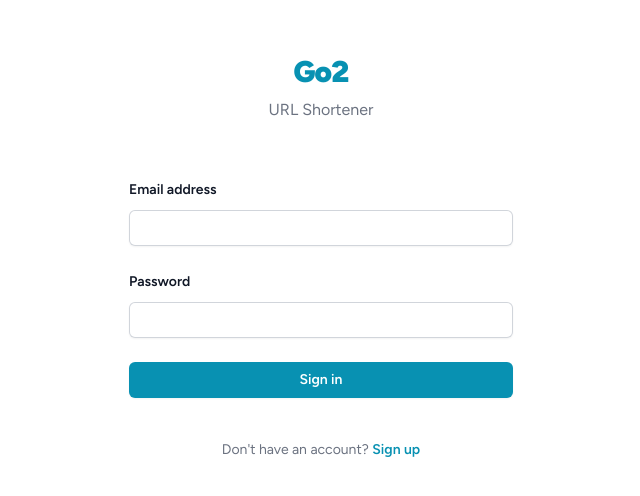
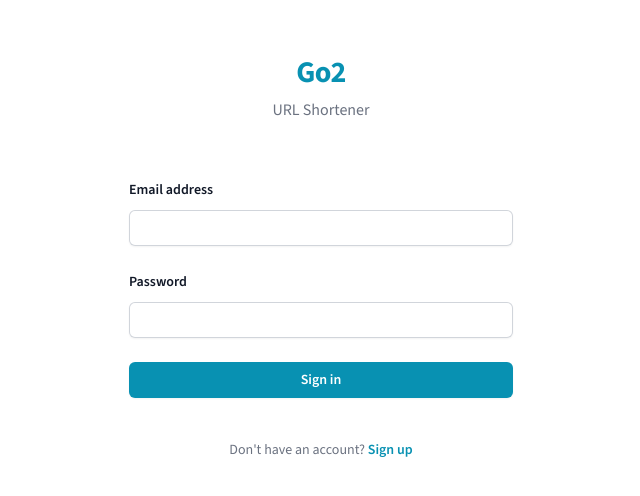
Before and after one commit to Sanket2004/mysql-node-url-shortener-frontend, a React (Vite) app: page /login in a window 1280 px wide. Shown: the part 162-658 px from the top of the page, without its empty margins (319-959 px from the left). Built offline with nearby package versions, Linux system fonts and the light colour scheme; no server answers.

Commit message:
font changed

```diff
--- a/index.html
+++ b/index.html
@@ -1,6 +1,5 @@
-<!doctype html>
+<!DOCTYPE html>
 <html lang="en">
-
   <head>
     <meta charset="UTF-8" />
     <meta name="viewport" content="width=device-width, initial-scale=1.0" />
@@ -10,15 +9,24 @@
     <link rel="icon" type="image/svg+xml" href="/vite.svg" />
 
     <!-- Preconnect to Google Fonts for performance optimization -->
-  <link rel="preconnect" href="https://fonts.googleapis.com">
-  <link rel="preconnect" href="https://fonts.gstatic.com" crossorigin>
+    <link rel="preconnect" href="https://fonts.googleapis.com" />
+    <link rel="preconnect" href="https://fonts.gstatic.com" crossorigin />
 
     <!-- Google Fonts -->
-  <link href="https://fonts.googleapis.com/css2?family=Figtree:ital,wght@0,300..900;1,300..900&display=swap" rel="stylesheet">
+    <link
+      href="https://fonts.googleapis.com/css2?family=Source+Sans+3:ital,wght@0,200..900;1,200..900&display=swap"
+      rel="stylesheet"
+    />
 
     <!-- Meta tags for SEO -->
-  <meta name="description" content="Go2 is a URL shortener tool that allows you to shorten, share, and manage links easily. Track clicks, create custom URLs, and make your links more manageable." />
-  <meta name="keywords" content="URL shortener, link management, custom URLs, shorten links, Go2, link tracking" />
+    <meta
+      name="description"
+      content="Go2 is a URL shortener tool that allows you to shorten, share, and manage links easily. Track clicks, create custom URLs, and make your links more manageable."
+    />
+    <meta
+      name="keywords"
+      content="URL shortener, link management, custom URLs, shorten links, Go2, link tracking"
+    />
     <meta name="author" content="Sanket Banerjee" />
     <meta name="robots" content="index, follow" />
 
@@ -26,21 +34,25 @@
     <meta property="og:type" content="website" />
     <meta property="og:url" content="https://goes2.vercel.app" />
     <meta property="og:title" content="Go2 - URL Shortener" />
-  <meta property="og:description" content="Shorten, share, and manage URLs easily with Go2." />
+    <meta
+      property="og:description"
+      content="Shorten, share, and manage URLs easily with Go2."
+    />
     <meta property="og:image" content="https://goes2.vercel.app/og.png" />
 
     <!-- Twitter -->
     <meta property="twitter:card" content="summary_large_image" />
     <meta property="twitter:url" content="https://goes2.vercel.app" />
     <meta property="twitter:title" content="Go2 - URL Shortener" />
-  <meta property="twitter:description" content="Shorten, share, and manage URLs easily with Go2." />
+    <meta
+      property="twitter:description"
+      content="Shorten, share, and manage URLs easily with Go2."
+    />
     <meta property="twitter:image" content="https://goes2.vercel.app/og.png" />
-
   </head>
 
   <body>
     <div id="root"></div>
     <script type="module" src="/src/main.jsx"></script>
   </body>
-
 </html>
--- a/src/pages/DashBoard.jsx
+++ b/src/pages/DashBoard.jsx
@@ -299,7 +299,7 @@ function DashBoard() {
         isOpen={qrModalIsOpen}
         onRequestClose={closeQrModal}
         contentLabel="QR Code Modal"
-        className="w-screen bg-white p-6 rounded-lg shadow-lg max-w-lg mx-auto absolute top-1/2 left-1/2 -translate-y-1/2 -translate-x-1/2"
+        className="outline-none w-screen bg-white p-6 rounded-lg shadow-lg max-w-lg mx-auto absolute top-1/2 left-1/2 -translate-y-1/2 -translate-x-1/2"
       >
         <div className="flex justify-between items-center mb-8">
           <h2 className="text-xl font-semibold">Scan the QR Code</h2>
--- a/tailwind.config.js
+++ b/tailwind.config.js
@@ -10,7 +10,7 @@ export default {
   theme: {
     extend: {
       fontFamily:{
-        sans: ["Figtree, system-ui, sans-serif", ...defaultTheme.fontFamily.sans],
+        sans: ["'Source Sans 3', system-ui, sans-serif", ...defaultTheme.fontFamily.sans],
       }
     },
   },
```
Lines whose indentation alone changed are shown as unchanged.
